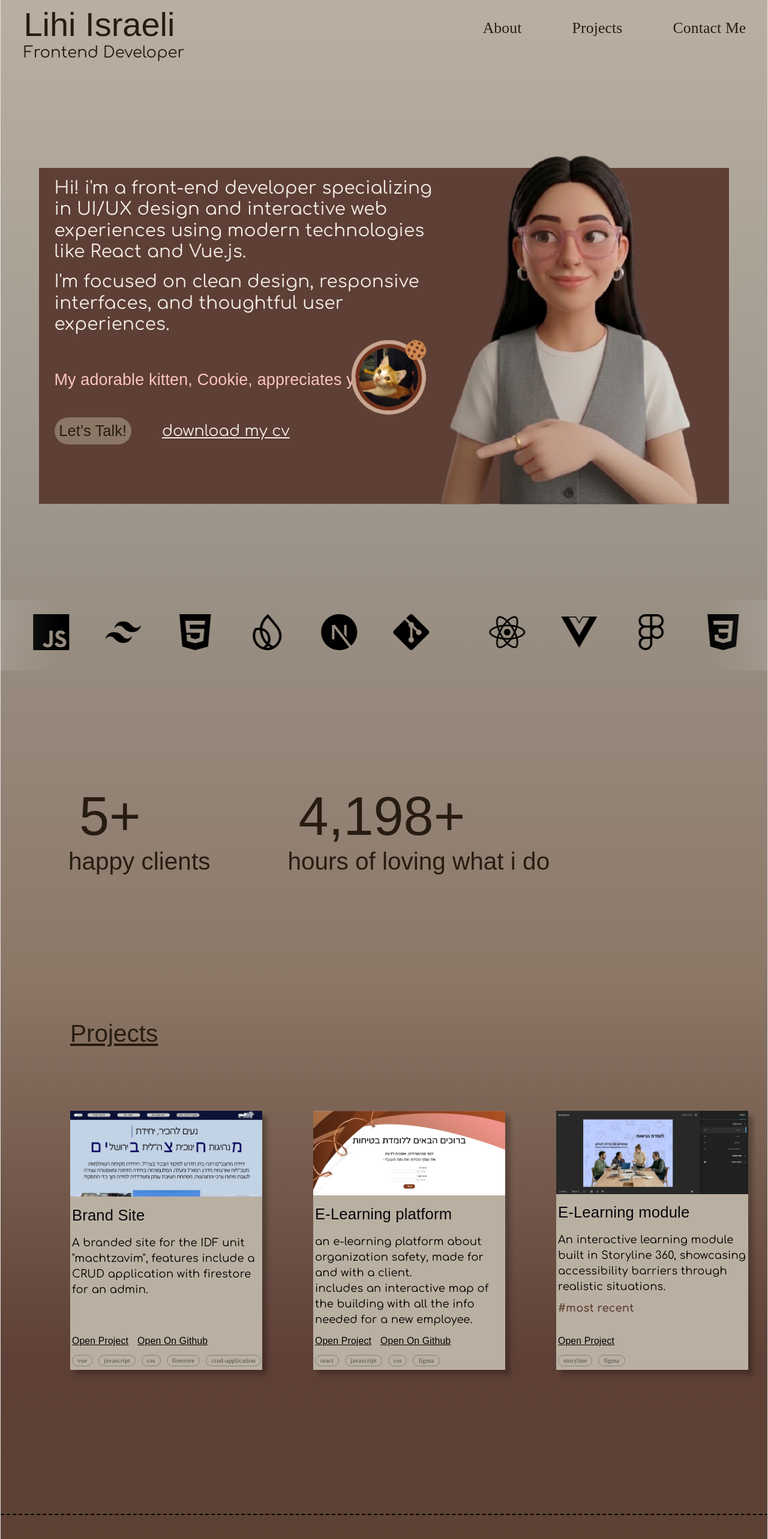
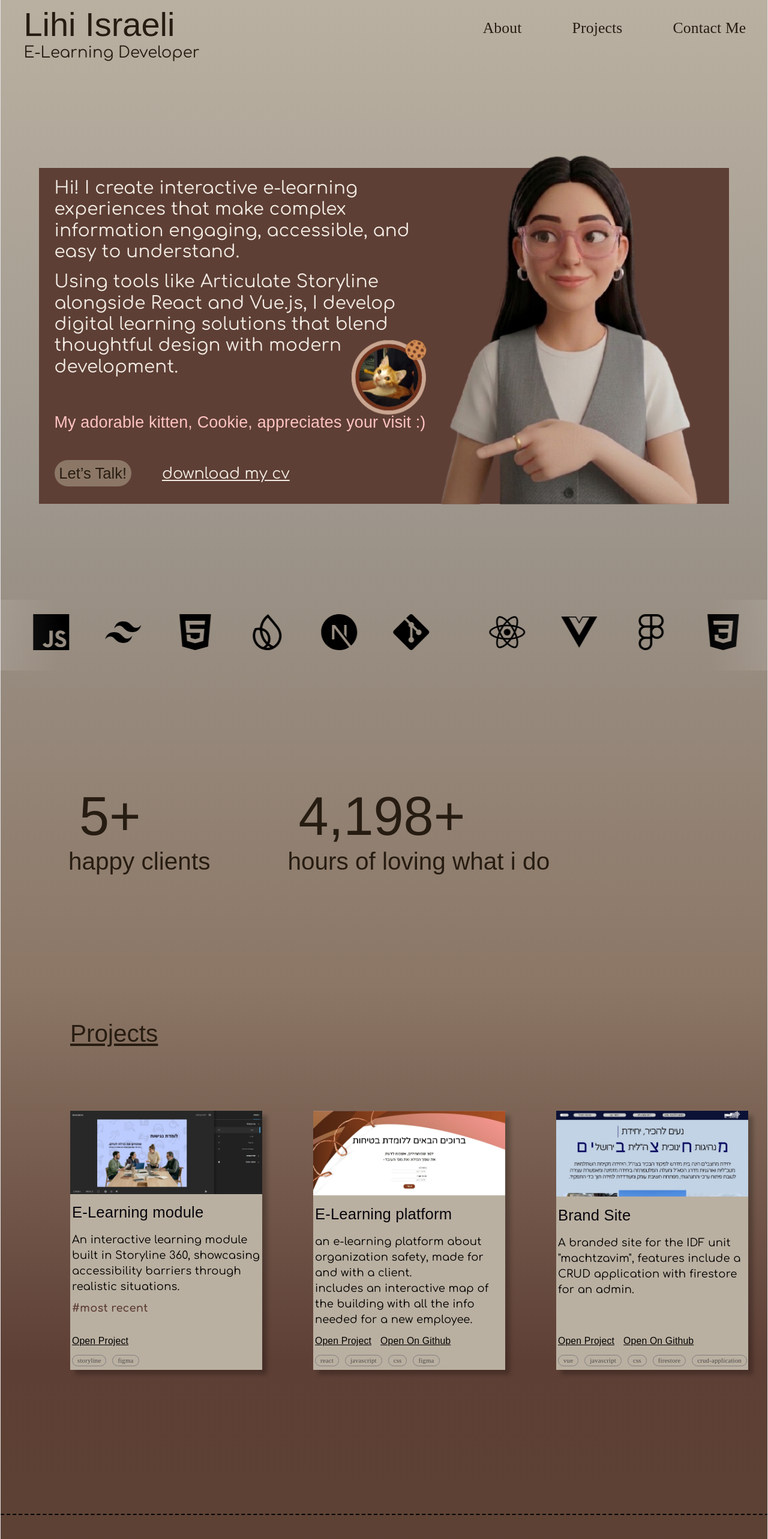
Before and after one commit to LihiIsr/portfolio, a React (Vite) app: page / in a window 1280 px wide. Shown: the top 2566 px of the page at 60% size. Built offline with nearby package versions, Linux system fonts and the light colour scheme; a web font is replaced by a local one.

Commit message:
changed card order, added content for e-learning role

```diff
--- a/src/App.css
+++ b/src/App.css
@@ -44,6 +44,7 @@
   display: flex;
   gap: 85px;
   width: fit-content;
+  flex-wrap: wrap;
 }
 
 .mobile .cards{
--- a/src/components/About/About.jsx
+++ b/src/components/About/About.jsx
@@ -7,12 +7,18 @@ export default function About() {
   return (
     <>
         <div className="about">
-                <p>
+              <p>
+                Hi! I create interactive e-learning experiences that make complex information engaging, accessible, and easy to understand.
+              </p>
+              <p>
+                Using tools like Articulate Storyline alongside React and Vue.js, I develop digital learning solutions that blend thoughtful design with modern development.
+              </p>
+                {/* <p>
                   Hi! i'm a front-end developer specializing in UI/UX design and interactive web experiences using modern technologies like React and Vue.js.
                 </p>
                 <p>
                 I'm focused on clean design, responsive interfaces, and thoughtful user experiences.
-                </p>
+                </p> */}
                 <p className="cookie-text">
                 My adorable kitten, Cookie, appreciates your visit :)
                 </p>
--- a/src/components/Nav/Nav.jsx
+++ b/src/components/Nav/Nav.jsx
@@ -60,7 +60,9 @@ export default function Nav({onAboutClick, onProjectsClick, onContactClick}){
 
              <div className="logo">
                     <div className="my-name">Lihi Israeli</div>
-                    <div className="frontend-developer">Frontend Developer</div>
+                    {/* <div className="frontend-developer">Frontend Developer</div> */}
+                    <div className="frontend-developer">E-Learning Developer</div>
+
             </div>
 
         </div>
--- a/src/components/Projects/Projects.jsx
+++ b/src/components/Projects/Projects.jsx
@@ -10,17 +10,22 @@ import './Projects.css'
 export default function Cards() {
   return (
       <div className="cards">
-              <Card
-              coverImg={siteCover}
-              className="card-instance"
-              title="Brand Site "
-              text='A branded site for the IDF unit "machtzavim", features include a CRUD application with firestore for an admin.'
-              tags={['vue', 'javascript', 'css','firestore', 'crud-application']}
-              openProject="https://machtzavim-site.web.app/"
-              openGitHub="https://github.com/LihiIsr/machtzavim-site-origin"
-               />
+         <Card
+                coverImg={lomda2Cover}
+                className="card-instance"
+                title="E-Learning module"
+                text={
+                  <>
+                    An interactive learning module built in Storyline 360,
+                    showcasing accessibility barriers through realistic situations.
 
-              <Card
+                  </>
+                }
+                mostRecent
+                tags={['storyline', 'figma']}
+                openProject="https://lihiisr.github.io/accessibility-course/story.html"
+          />
+          <Card
                 coverImg={lomdaCover}
                 className="card-instance"
                 title="E-Learning platform"
@@ -38,20 +43,17 @@ export default function Cards() {
                 openGitHub="https://github.com/LihiIsr/safety-benatav"
               />
               <Card
-                coverImg={lomda2Cover}
-                className="card-instance"
-                title="E-Learning module"
-                text={
-                  <>
-                    An interactive learning module built in Storyline 360,
-                    showcasing accessibility barriers through realistic situations.
+              coverImg={siteCover}
+              className="card-instance"
+              title="Brand Site "
+              text='A branded site for the IDF unit "machtzavim", features include a CRUD application with firestore for an admin.'
+              tags={['vue', 'javascript', 'css','firestore', 'crud-application']}
+              openProject="https://machtzavim-site.web.app/"
+              openGitHub="https://github.com/LihiIsr/machtzavim-site-origin"
+               />
 
-                  </>
-                }
-                mostRecent
-                tags={['storyline', 'figma']}
-                openProject="https://lihiisr.github.io/accessibility-course/story.html"
-              />
+
+
         </div>
   )
 }
```
